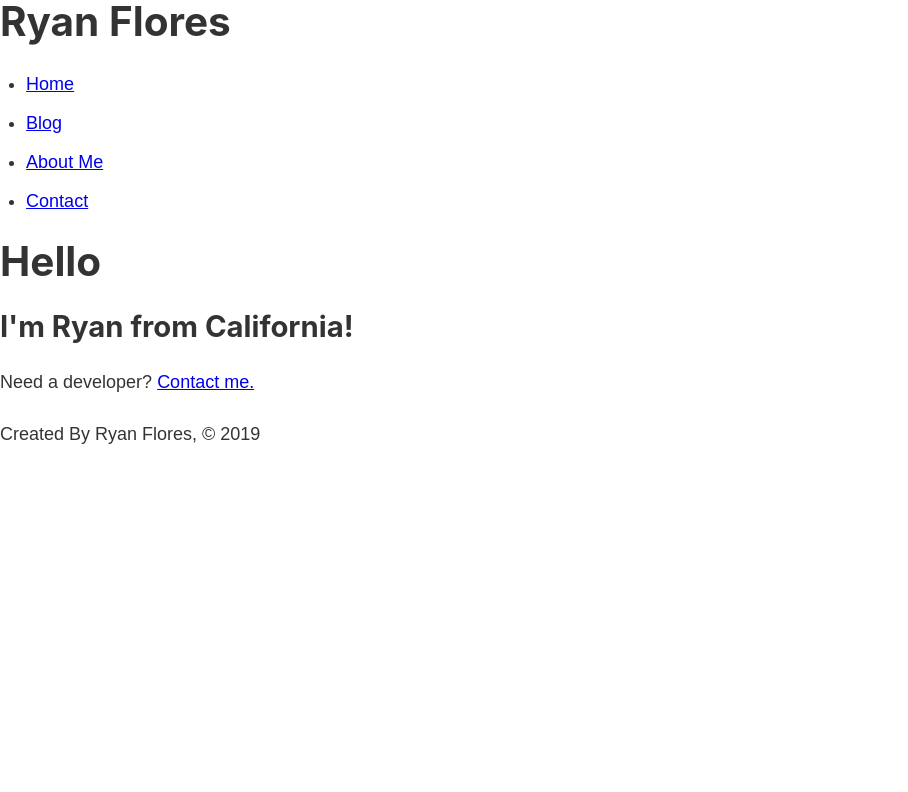
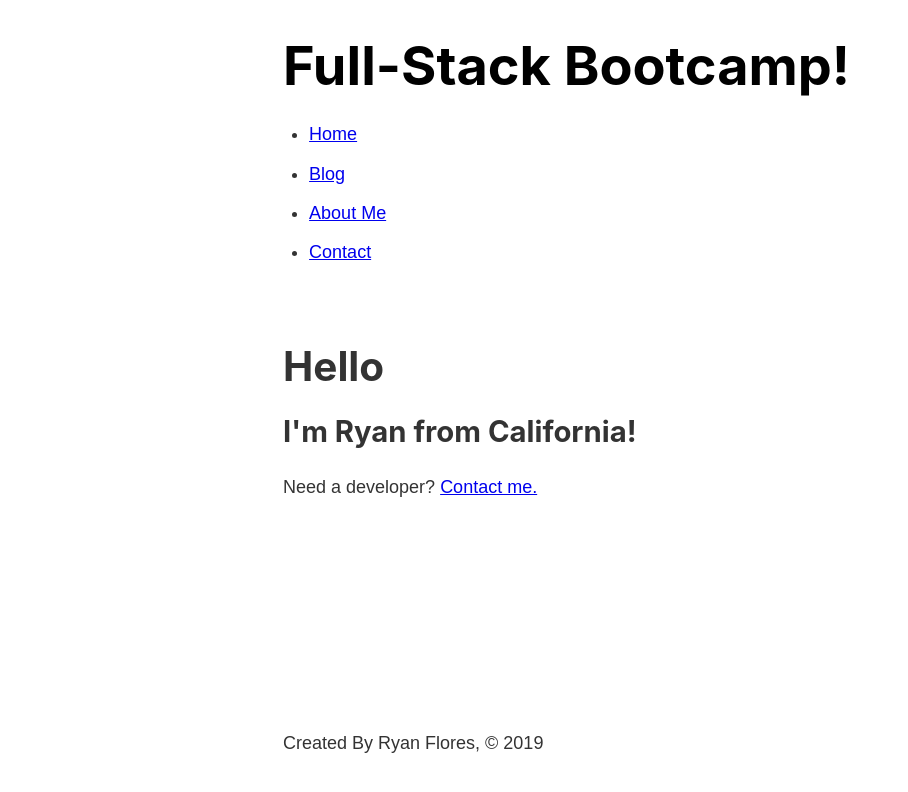
Before and after one commit to ryantylerflores/gatsby-project, a Gatsby site: page / in a window 1280 px wide. Shown: the whole page, without its empty margins (0-908 px from the left). Built offline with nearby package versions, Linux system fonts and the light colour scheme; Gatsby itself is replaced by a stand-in of ours.

Commit message:
styling changes and integrating graphql
styling changes and integrating graphql

```diff
--- a/gatsby-config.js
+++ b/gatsby-config.js
@@ -1,4 +1,8 @@
 module.exports = {
+  siteMetadata: {
+    title: `Full-Stack Bootcamp!`,
+    author: `Ryan Flores`
+  },
   plugins: [
     'gatsby-plugin-sass'
   ]
--- a/src/components/footer.js
+++ b/src/components/footer.js
@@ -1,9 +1,20 @@
 import React from 'react'
+import { graphql, useStaticQuery } from 'gatsby'
 
 const Footer = () => {
+  const data = useStaticQuery(graphql`
+    query {
+      site {
+        siteMetadata {
+          author
+        }
+      }
+    }
+  `)
+
   return(
     <div>
-      <p>Created By Ryan Flores, © 2019</p>
+      <p>Created By {data.site.siteMetadata.author}, © 2019</p>
     </div>
   )
 }
--- a/src/components/header.js
+++ b/src/components/header.js
@@ -1,23 +1,39 @@
 import React from 'react'
-import { Link } from 'gatsby'
+import { Link, graphql, useStaticQuery } from 'gatsby'
+
+import headerStyles from './header.module.scss'
 
 const Header = () => {
+  const data = useStaticQuery(graphql`
+    query {
+      site {
+        siteMetadata {
+          title
+        }
+      }
+    }
+  `)
+
   return(
-    <header>
-      <h1>Ryan Flores</h1>
+    <header className={headerStyles.header}>
+      <h1>
+        <Link className={headerStyles.title} to='/'>
+          {data.site.siteMetadata.title}
+        </Link>
+      </h1>
       <nav>
-        <ul>
+        <ul className={headerStyles.navList}>
           <li>
-            <Link to='/'>Home</Link>
+            <Link className={headerStyles.navItem} activeClassName={headerStyles.activeNavItem} to='/'>Home</Link>
           </li>
           <li>
-            <Link to='/blog'>Blog</Link>
+            <Link className={headerStyles.navItem} activeClassName={headerStyles.activeNavItem} to='/blog'>Blog</Link>
           </li>
           <li>
-            <Link to='/about'>About Me</Link>
+            <Link className={headerStyles.navItem} activeClassName={headerStyles.activeNavItem} to='/about'>About Me</Link>
           </li>
           <li>
-            <Link to='/contact'>Contact</Link>
+            <Link className={headerStyles.navItem} activeClassName={headerStyles.activeNavItem} to='/contact'>Contact</Link>
           </li>
         </ul>
       </nav>
--- /dev/null
+++ b/src/components/header.module.scss
@@ -0,0 +1,30 @@
+.header {
+  padding: 1rem 0 3rem;
+}
+
+.title {
+  color: #000;
+  font-size: 3rem;
+  text-decoration: none;
+}
+
+.nav-list {
+  display: flex;
+  list-style-type: none;
+  margin: 0;
+}
+
+.nav-item {
+  color: #999999;
+  font-size: .9rem;
+  margin-right: 1.3rem;
+  text-decoration: none;
+}
+
+.nav-item:hover {
+  color: #666666;
+}
+
+.active-nav-item {
+  color: #333333
+}
--- a/src/components/layout.js
+++ b/src/components/layout.js
@@ -4,12 +4,15 @@ import Header from './header'
 import Footer from './footer'
 
 import '../styles/index.scss'
+import layoutStyles from './layout.module.scss'
 
 const Layout = (props) => {
   return(
-    <div>
-      <Header />
-      {props.children}
+    <div className={layoutStyles.container}>
+      <div className={layoutStyles.content}>
+        <Header />
+        {props.children}
+      </div>
       <Footer />
     </div>
   )
--- /dev/null
+++ b/src/components/layout.module.scss
@@ -0,0 +1,13 @@
+.container {
+  margin: 0 auto;
+  max-width: 750px;
+  padding: 1rem;
+
+  display: flex;
+  flex-direction: column;
+  min-height: 100vh;
+}
+
+.content {
+  flex-grow: 1;
+}
```
